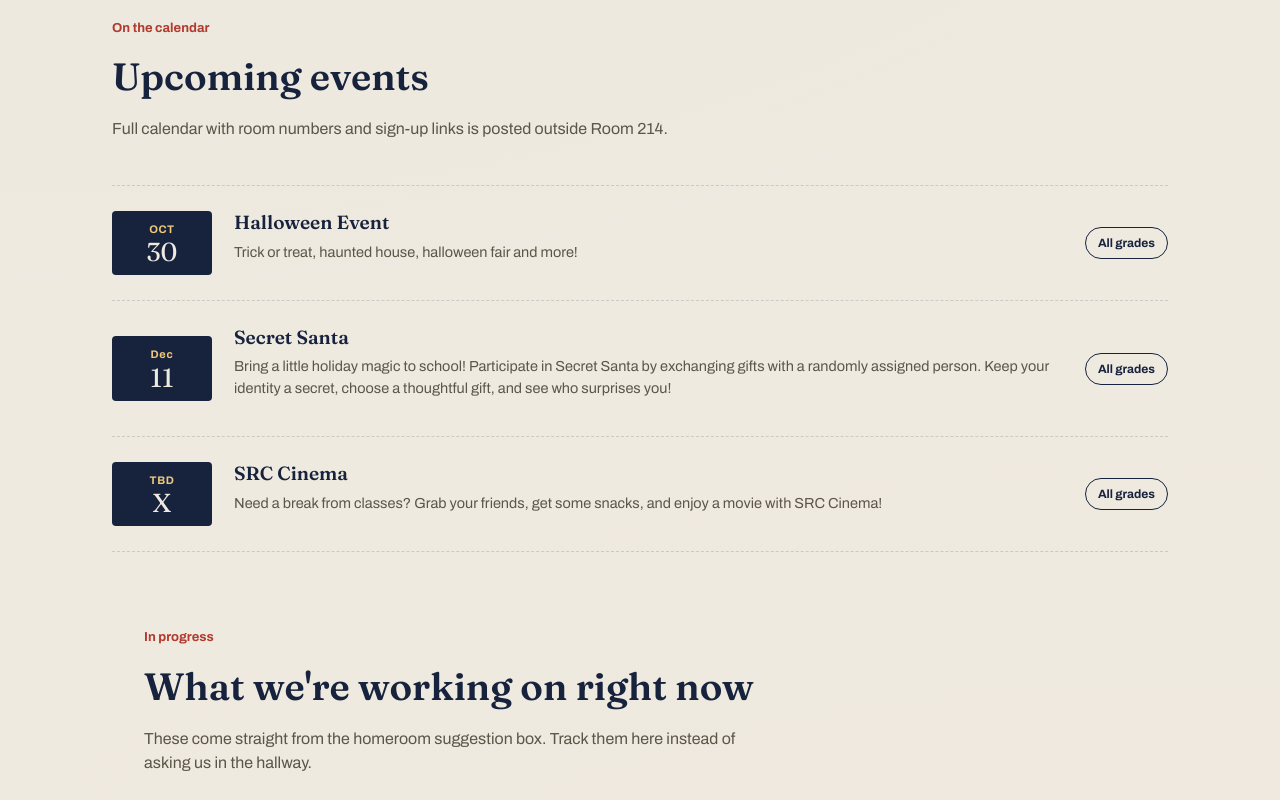
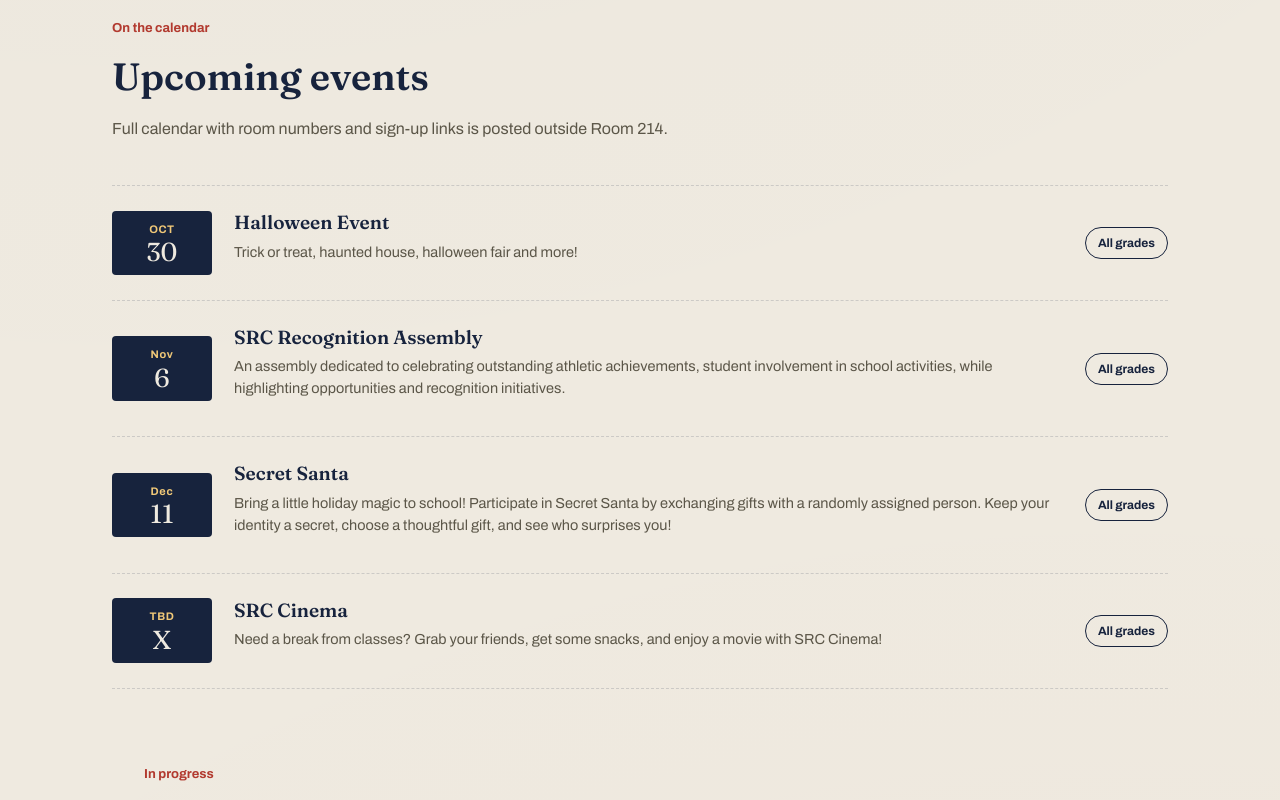
Before and after one commit to eisstudentcouncil/src-website, a plain HTML site: page index.html in a window 1280 px wide. Shown: the part 2000-2800 px from the top of the page. Drawn offline with Linux system fonts and the light colour scheme.

Commit message:
assembly

```diff
--- a/index.html
+++ b/index.html
@@ -74,9 +74,9 @@
             <div class="meeting">
               <b>SRC meeting</b><span>Wed, 3:00pm</span>
             </div>
-            <!-- <div class="meeting">
-              <b>Christmas event</b><span>Fri, 1:15 - 4:00pm</span>
-            </div> -->
+            <div class="meeting">
+              <b>SRC Recognition Assembly</b><span>Fri, 2:00 - 3:00pm</span>
+            </div>
             <div class="meeting">
               <b>SRC Mart</b><span>Fri, 10:45 - 11:15pm</span>
             </div>
@@ -246,6 +246,18 @@
 
             <div class="event-row">
               <div class="event-date">
+                <div class="mon">Nov</div>
+                <div class="day">6</div>
+              </div>
+              <div class="event-info">
+                <h3>SRC Recognition Assembly</h3>
+                <p>An assembly dedicated to celebrating outstanding athletic achievements, student involvement in school activities, while highlighting opportunities and recognition initiatives.</p>
+              </div>
+              <div class="event-tag">All grades</div>
+            </div>
+
+            <div class="event-row">
+              <div class="event-date">
                 <div class="mon">Dec</div>
                 <div class="day">11</div>
               </div>
@@ -354,6 +366,7 @@
               <div class="init-top">
                 <h3>Basketball Court Tree Branch Trimming </h3>
                 <span class="init-status status-active">Active</span>
+                  <div class="init-meta">Completion</div>
               </div>
               <p>
                 Frequent trimming of overgrown branches from the basketball court area which are obstructing gameplay.
```
